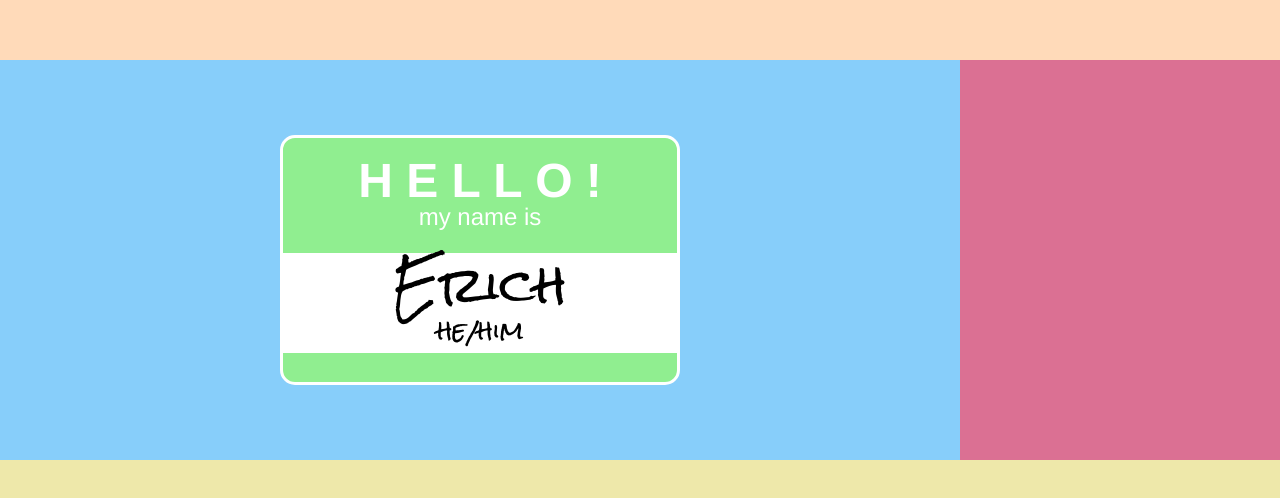
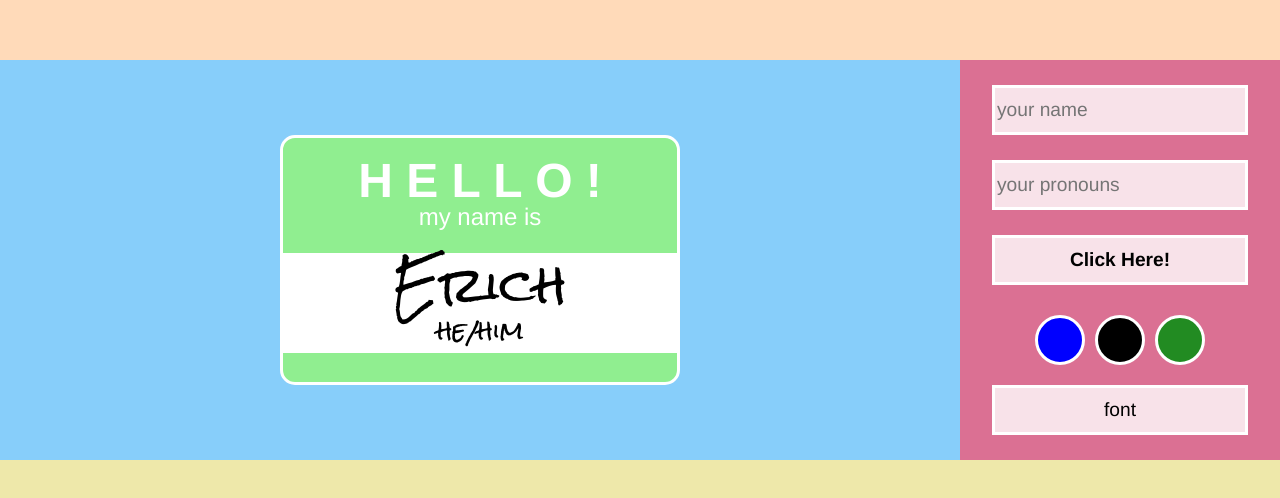
Before and after one commit to erichsauer/lab-02a-name-tag-2, a plain HTML site: page index.html in a window 1280 px wide. Shown: the part 140-638 px from the top of the page. Drawn offline with Linux system fonts and the light colour scheme.

Commit message:
adds some fun functionality including customizable name/pronouns, color and also a click counter!

```diff
--- /dev/null
+++ b/app.js
@@ -0,0 +1,47 @@
+// variables for name/pronouns //
+const userName = document.getElementById('name')
+const userPronouns = document.getElementById('pronouns')
+const button = document.getElementById('button')
+const tagName = document.getElementById('tag-name')
+const tagPronouns = document.getElementById('tag-pronouns')
+
+// variables for color change //
+const tagColor = document.getElementById('tag-color')
+const color1 = document.getElementById('color-1')
+const color2 = document.getElementById('color-2')
+const color3 = document.getElementById('color-3')
+
+// variables for name change counter //
+const counterText = document.getElementById('counter-text')
+const clickCounter = document.getElementById('click-counter')
+
+
+// generate nametag button //
+button.addEventListener('click', () => {
+    // cool zone //
+    tagName.textContent = userName.value
+    tagPronouns.textContent = userPronouns.value
+});
+
+// change color buttons //
+color1.addEventListener('click', () => {
+    // cool zone //
+    tagColor.style.backgroundColor = 'blue'
+});
+
+color2.addEventListener('click', () => {
+    // cool zone //
+    tagColor.style.backgroundColor = 'black'
+});
+
+color3.addEventListener('click', () => {
+    // cool zone //
+    tagColor.style.backgroundColor = 'forestgreen'
+});
+
+// name change counter //
+    let clicks = 0;
+    function hello() {
+        clicks += 1;
+        clickCounter.textContent = 'You changed your name ' + clicks + ' times. Awesome!';
+    };
--- a/index.html
+++ b/index.html
@@ -12,18 +12,34 @@
     <div class="grid-container">
         <header class="header"></header>
         <main class="main">
-            <section class="nametag">
+            <section id='tag-color' class="nametag">
                 <div class="hello"><strong>H E L L O !</strong></div>
                 <div class="my-name-is">my name is</div>
                 <article class="name-area">
-                    <div class="name">Erich</div>
-                    <div class="pronouns">he/him</div>
+                    <div id="tag-name" class="name">Erich</div>
+                    <div id="tag-pronouns" class="pronouns">he/him</div>
                 </article>
                 <section class="bottom"></section>
             </section>
         </main>
-        <aside class="aside"></aside>
-        <footer class="footer"></footer>
+        <aside class="aside">
+            <div class="user-options-container">
+                <input id="name" class="user-options" type="text" placeholder="your name"></input>
+                <input id="pronouns" class="user-options" type="text" placeholder="your pronouns"></input>
+                <button id='button' onclick='hello()' class="user-options button">Click Here!</button>
+                <div id="color-area" class="user-options">
+                    <button id='color-1' class="user-options color"></button>
+                    <button id="color-2" class="user-options color"></button>
+                    <button id="color-3" class="user-options color"></button>
+                </div>
+                <div class="user-options">font</div>
+            </div>
+        </aside>
+        <footer class="footer">
+            <div id="counter-text">
+                <span id="click-counter"></span></div>
+        </footer>
     </div>
+    <script src="app.js"></script>
 </body>
 </html>
--- a/style.css
+++ b/style.css
@@ -44,14 +44,42 @@ body {
     background-color: palevioletred;
     grid-row: 2 / 4;
     grid-column: 4 / 5;
+}
 
+.user-options-container {
+    display: flex;
+    flex-direction: column;
+    align-items: center;
+    justify-content: space-evenly;
+    width: 100%;
+    height: 100%;
+}
+
+.user-options {
+    display: flex;
+    align-items: center;
+    justify-content: center;
+    font-family: Helvetica, Arial,  sans-serif;
+    font-size: 1.2rem;
+    height: 50px;
+    width: 80%;
+    background-color: rgba(255, 255, 255, 0.8);
+    border: white solid 3px;
 }
 
 .footer {
     background-color: palegoldenrod;
     grid-row: 4 / 5;
     grid-column: 1 / 5;
+    display: flex;
+    justify-content: center;
+    align-items: center;
+    font-family: 'Rock Salt', Arial, Helvetica, sans-serif;
+    font-size: 1.5rem;
+}
 
+.button {
+    font-weight: bold;
 }
 
 .nametag {
@@ -103,6 +131,36 @@ body {
     font-size: 1.5rem;
     margin: -10px;
 }
+#color-area {
+    background-color: rgba(255, 255, 255, 0);
+    border: none;
+    display: flex;
+    flex-wrap: wrap;
+}
+
+#color-1 {
+    background-color: blue;
+    border-radius: 25px;
+    margin: 5px;
+    width: 50px;
+    color: white;
+}
+
+#color-2 {
+    background-color: black;
+    border-radius: 25px;
+    margin: 5px;
+    width: 50px;
+    color: white;
+}
+
+#color-3 {
+    background-color: forestgreen;
+    border-radius: 25px;
+    margin: 5px;
+    width: 50px;
+    color: white;
+}
 
 .bottom {
     height: 15px;
```
